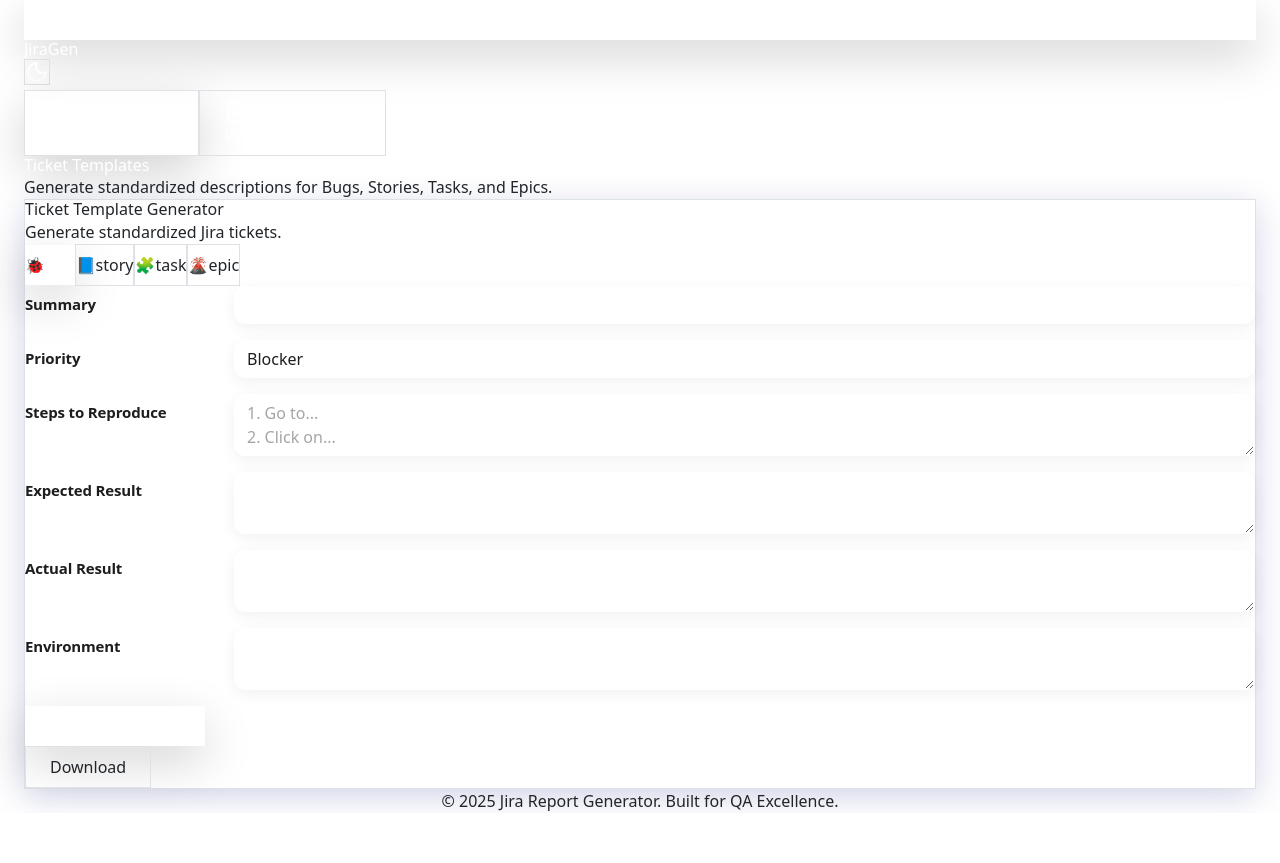
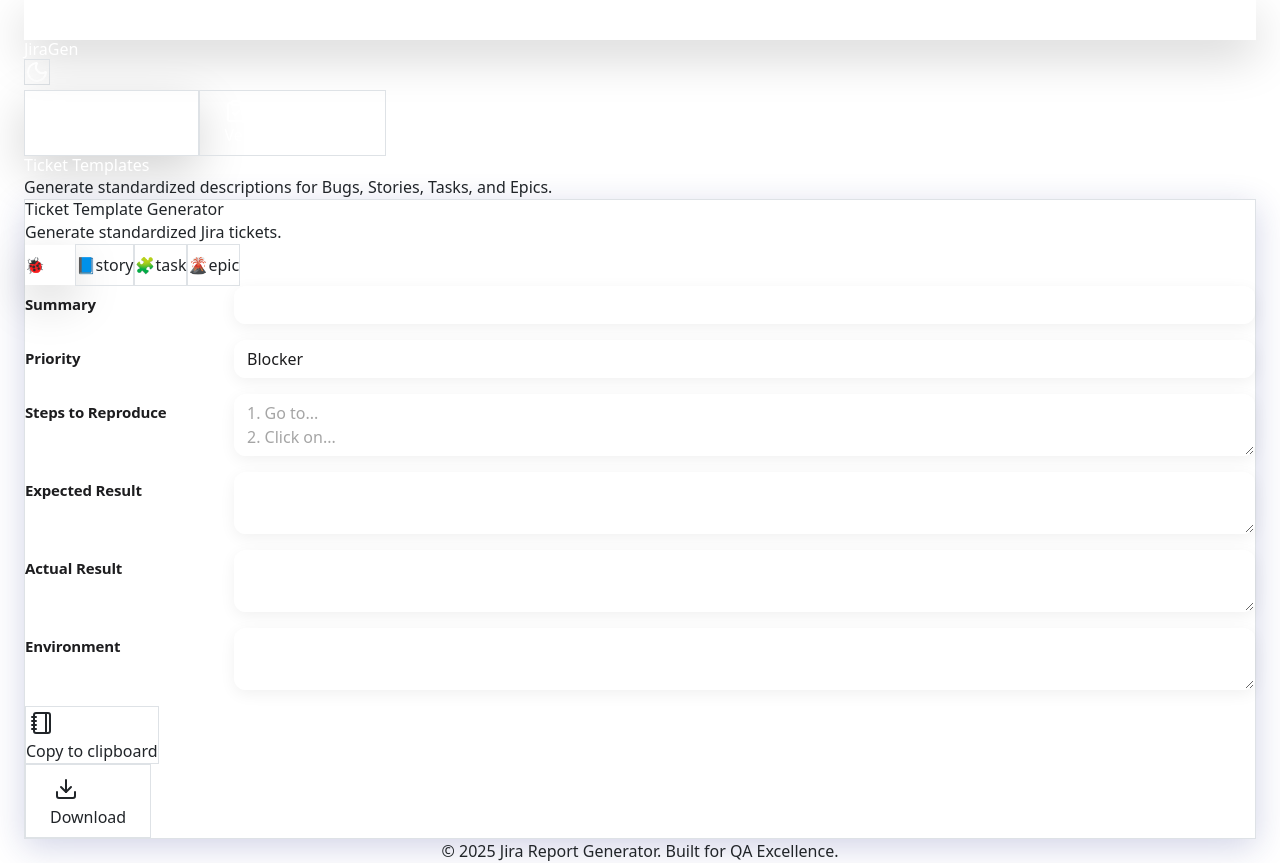
Before and after one commit to thienng-it/jira-report-generator, a React (Vite) app: page / in a window 1280 px wide. Before the commit the page ends 813 px from the top, so only its background shows below. Built offline with nearby package versions, Linux system fonts and the light colour scheme.

Commit message:
some style adjustments, add reset presets

```diff
--- a/src/components/VerifiedCommentGenerator.tsx
+++ b/src/components/VerifiedCommentGenerator.tsx
@@ -2,7 +2,7 @@
 import type {VerifiedCommentFields} from '../types';
 import { Button } from './ui/button';
 import { Card, CardContent, CardHeader, CardTitle, CardDescription } from './ui/card';
-import { Save } from 'lucide-react';
+import {Save, TimerResetIcon} from 'lucide-react';
 import ActionBar from "./ui/actionBar.tsx";
 import FormField from "./ui/formField.tsx";
 import {Form} from "react-bootstrap";
@@ -71,6 +71,18 @@
         // Could add toast here
     };
 
+    const resetPresets = () => {
+        const presets = {
+            environment: '',
+            platform: '',
+            buildVersion: '',
+            testAccounts: '',
+        };
+        localStorage.setItem('jira-verified-comment-presets', JSON.stringify(presets));
+        window.location.reload();
+        // Could add toast here
+    };
+
     const generateOutput = () => {
         return `*Summary:* ${fields.summary}
 
@@ -127,6 +139,9 @@
                     ))}
                 </Form>
                 <div className="flex justify-end">
+                    <Button variant="ghost" size="sm" onClick={resetPresets} title="Reset Environment, Platform, Build, Accounts as default">
+                        <TimerResetIcon className="mr-2 h-4 w-4" /> Reset Presets
+                    </Button>
                     <Button variant="ghost" size="sm" onClick={savePresets} title="Save Environment, Platform, Build, Accounts as default">
                         <Save className="mr-2 h-4 w-4" /> Save Presets
                     </Button>
--- a/src/components/ui/copywithtoast.tsx
+++ b/src/components/ui/copywithtoast.tsx
@@ -1,9 +1,10 @@
-import { useState } from 'react';
-import { CopyToClipboard } from 'react-copy-to-clipboard';
-import { Row, Col, Toast } from 'react-bootstrap';
-import { Button } from "./button";
+import {useState} from 'react';
+import {CopyToClipboard} from 'react-copy-to-clipboard';
+import {Row, Col, Toast} from 'react-bootstrap';
+import {Button} from "./button";
+import {Notebook} from "lucide-react";
 
-const CopyWithToast = ({ text, className }:{ text: string, className?: string}) => {
+const CopyWithToast = ({text, className}: { text: string, className?: string }) => {
     const [show, setShow] = useState(false);
 
     const handleCopy = () => {
@@ -13,7 +14,9 @@
     return (
         <div>
             <CopyToClipboard text={text}>
-                <Button onClick={handleCopy} disabled={!text} className={`w-full h-12 ${className}`}>
+                <Button size="icon" variant="outline" onClick={handleCopy} disabled={!text}
+                        className={`w-full h-12 ${className}`}>
+                    <Notebook className="ml-2 h-4 w-4 m-1"/>
                     Copy to clipboard
                 </Button>
             </CopyToClipboard>
--- a/src/components/ui/downloadWithToast.tsx
+++ b/src/components/ui/downloadWithToast.tsx
@@ -2,6 +2,7 @@
 import { Row, Col, Toast } from "react-bootstrap";
 import { Button } from "./button";
 import {downloadTextFile} from "../../lib/utils.ts";
+import {DownloadIcon} from "lucide-react";
 
 interface DownloadWithToastProps {
     filename: string;
@@ -27,7 +28,7 @@
                 className={`w-full h-12 ${className}`}
                 variant="outline"
             >
-                Download
+                <DownloadIcon className="ml-2 h-4 w-4 m-1"/> Download
             </Button>
 
             <Row>
```
